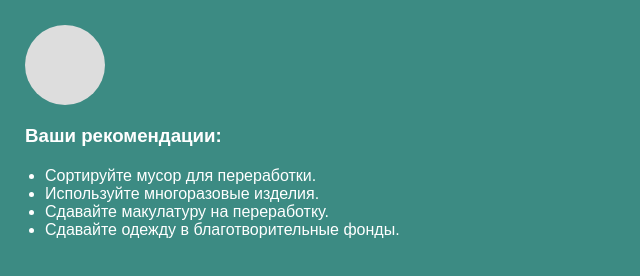
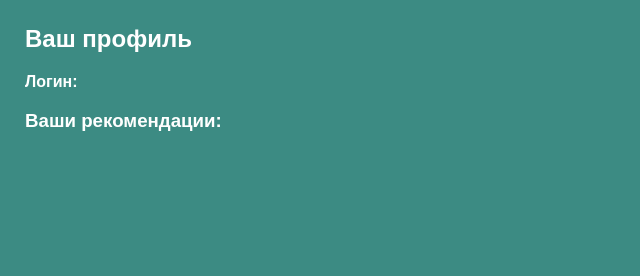
Before and after one commit to greenstep-social/Greenestep, a plain HTML site: page profile.html in a window 1280 px wide. Shown: the whole page, without its empty margins (0-640 px from the left). Drawn offline with Linux system fonts and the light colour scheme; a web font is replaced by a local one.

Commit message:
Update profile.html

```diff
--- a/profile.html
+++ b/profile.html
@@ -8,20 +8,11 @@
     <script src="script.js" defer></script>
 </head>
 <body>
-    <div class="container">
-        <div class="profile-header">
-            <div class="profile-photo" id="profilePhoto" onclick="triggerFileInput()"></div>
-            <input type="file" id="fileInput" accept="image/*" style="display: none;" onchange="changePhoto(event)">
-            <span id="profileUsername"></span>
-        </div>
+    <div class="profile-container">
+        <h2>Ваш профиль</h2>
+        <p><strong>Логин:</strong> <span id="profileUsername"></span></p>
         <h3>Ваши рекомендации:</h3>
-        <ul id="recommendationsList">
-            <li>Сортируйте мусор для переработки.</li>
-            <li>Используйте многоразовые изделия.</li>
-            <li>Сдавайте макулатуру на переработку.</li>
-            <li>Сдавайте одежду в благотворительные фонды.</li>
-
-        </ul>
+        <ul id="recommendationsList"></ul>
     </div>
 </body>
 </html>
```
